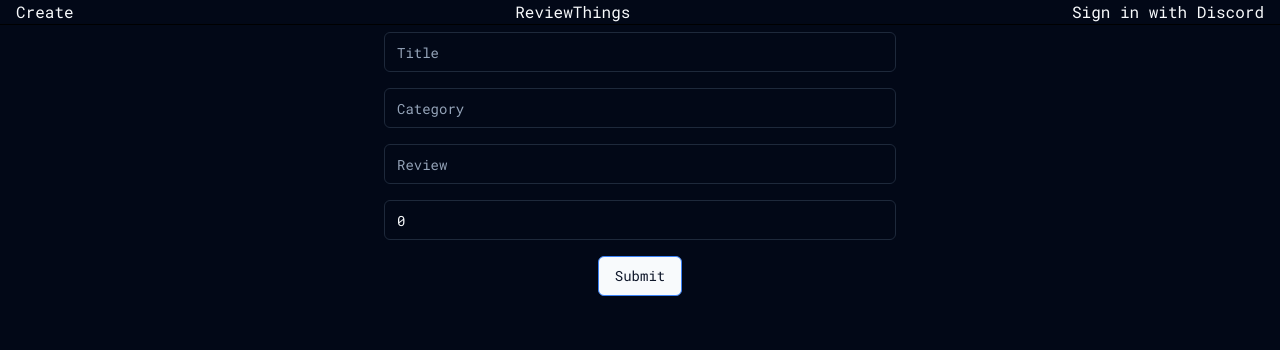
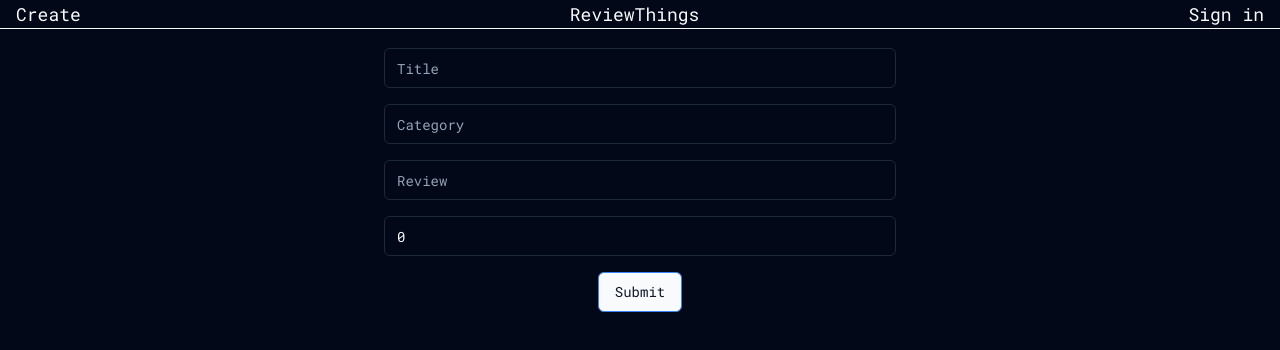
Before and after one commit to umarxd/review-things, a Next.js app: page /review/create in a window 1280 px wide. Shown: the top 350 px of the page. Built offline with nearby package versions, Linux system fonts and the light colour scheme; no server answers.

Commit message:
[style] made navbar look half decent

```diff
--- a/src/app/layout.tsx
+++ b/src/app/layout.tsx
@@ -22,7 +22,7 @@
         <Providers>
           <Navbar />
 
-          <div className="h-screen py-8">{children}</div>
+          <div className="h-screen py-12">{children}</div>
         </Providers>
       </body>
     </html>
--- a/src/components/Navbar.tsx
+++ b/src/components/Navbar.tsx
@@ -6,7 +6,7 @@
   const session = await getServerAuthSession();
 
   return (
-    <nav className="fixed inset-x-0 top-0 flex justify-between border-b border-black px-4">
+    <nav className="fixed inset-x-0 top-0 flex justify-between border-b border-foreground px-4 text-sm sm:text-lg">
       <Link href="/review/create">Create</Link>
       <Link href="/">ReviewThings</Link>
       {session ? <div>{session?.user.name}</div> : <SignIn />}
--- a/src/components/SignIn.tsx
+++ b/src/components/SignIn.tsx
@@ -4,7 +4,7 @@
 import React from "react";
 
 const SignIn = () => {
-  return <button onClick={() => signIn()}>Sign in with Discord</button>;
+  return <button onClick={() => signIn()}>Sign in</button>;
 };
 
 export default SignIn;
```
